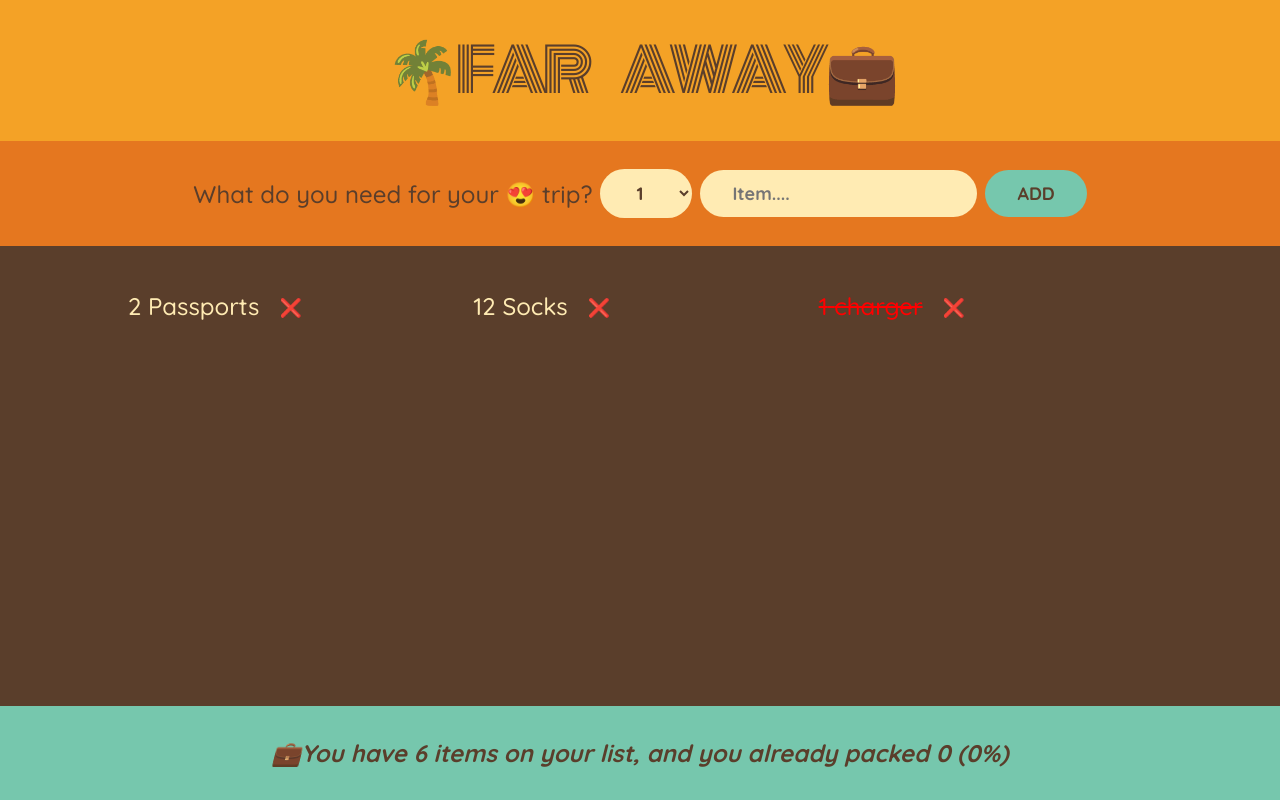
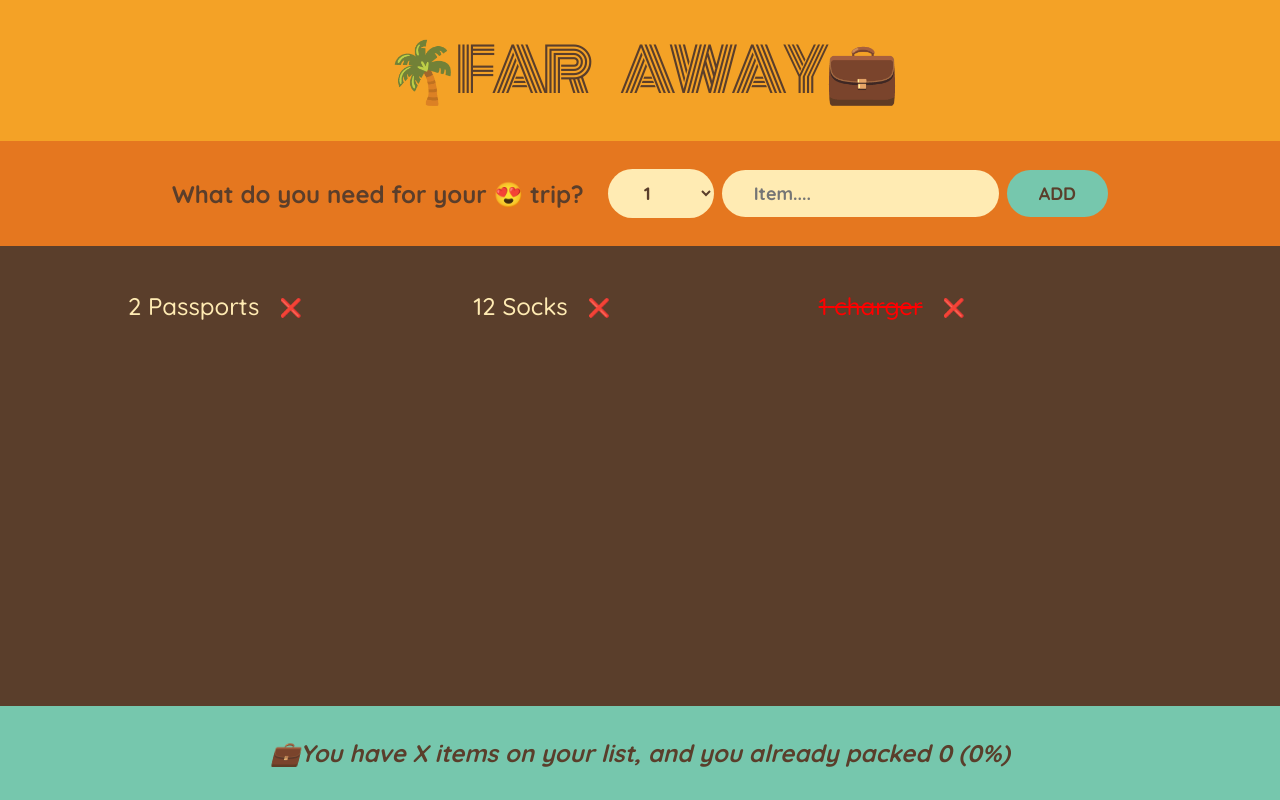
Before and after one commit to Adeyemi-Muaz-Ayomide/The-Far-Away-Travel-List, a React (Create React App) app: page / in a window 1280 px wide. Built offline with nearby package versions, Linux system fonts and the light colour scheme.

Commit message:
added form submission handler

```diff
--- a/src/Components/Form.js
+++ b/src/Components/Form.js
@@ -1,12 +1,29 @@
+import { useState } from "react";
+
 const Form = () => {
+  const [description, setDescription] = useState("");
+  const [quantity, setQuantity] = useState(1);
+  const handleSubmit = (e) => {
+    e.preventDefault();
+  };
+
   return (
-    <form className="add-form">
-      <span>What do you need for your 😍 trip?</span>
-      <select name="" id="">
-        <option value="">1</option>
+    <form className="add-form" onSubmit={handleSubmit}>
+      <h3>What do you need for your 😍 trip?</h3>
+      <select value={quantity} onChange={(e) => setQuantity(e.target.value)}>
+        {Array.from({ length: 20 }, (_, i) => i + 1).map((num) => (
+          <option value={num} key={num}>
+            {num}
+          </option>
+        ))}
       </select>
-      <input type="text" placeholder="Item...." />
-      <button>ADD</button>
+      <input
+        type="text"
+        placeholder="Item...."
+        value={description}
+        onChange={(e) => setDescription(e.target.value)}
+      />
+      <button>Add</button>
     </form>
   );
 };
--- a/src/Components/Stats.js
+++ b/src/Components/Stats.js
@@ -1,7 +1,7 @@
 const Stats = () => {
   return (
     <footer className="stats">
-      <em>💼You have 6 items on your list, and you already packed 0 (0%)</em>
+      <em>💼You have X items on your list, and you already packed 0 (0%)</em>
     </footer>
   );
 };
```
